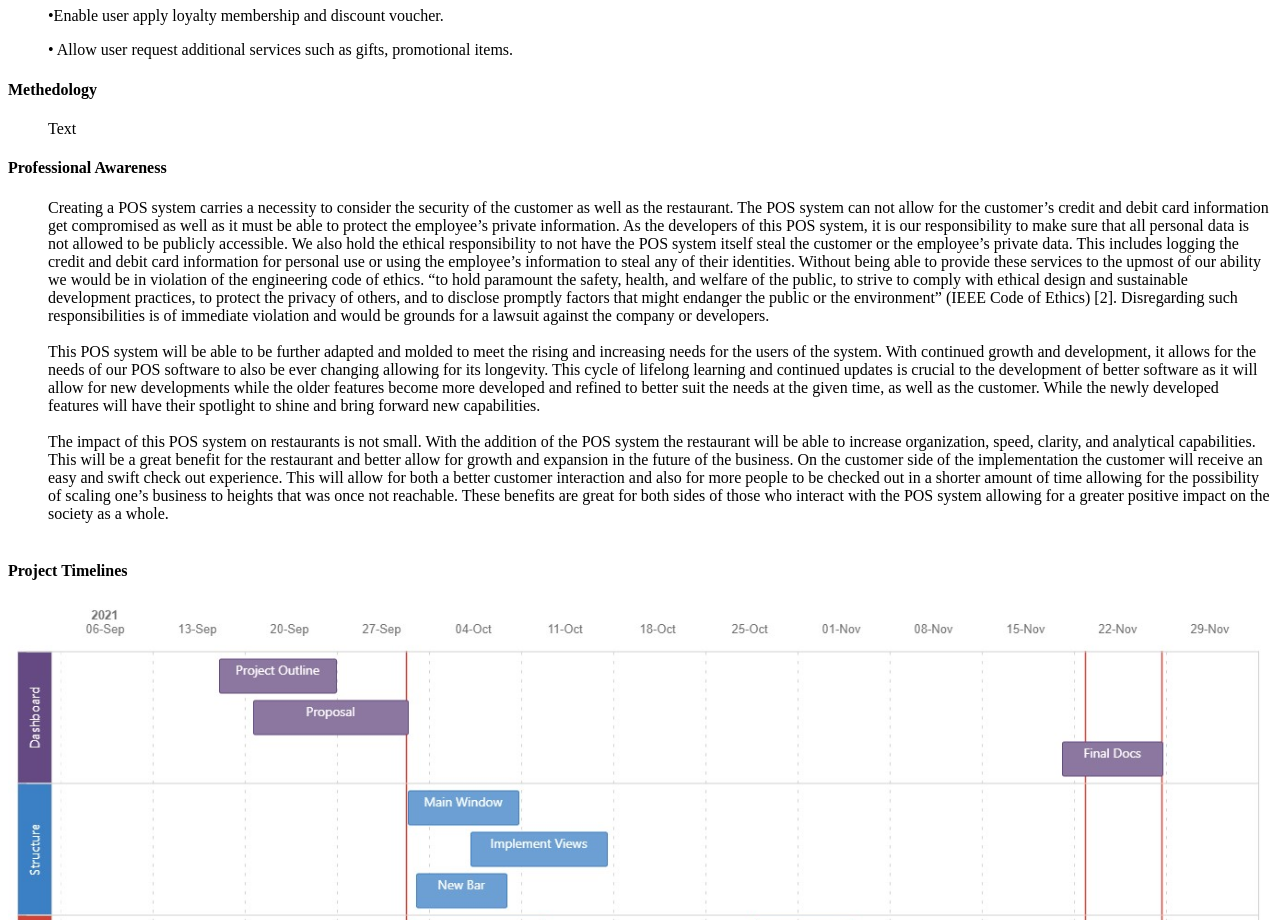
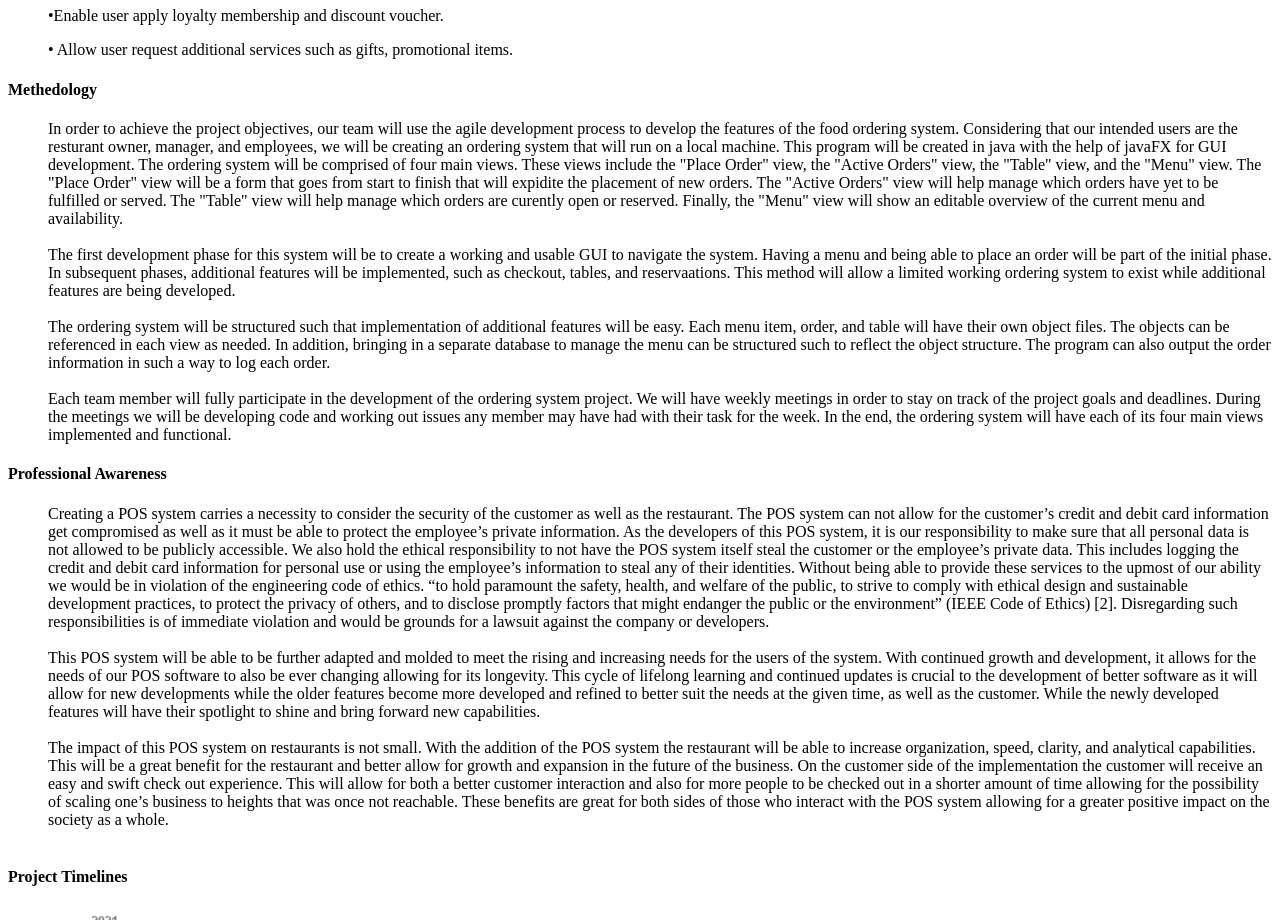
Before and after one commit to dlozovskiy/CIS434_Fall2021_G7, a plain HTML site: page Proposal/html_source_file/CIS_434/html/(2)Description.html in a window 1280 px wide. Shown: the part 800-1720 px from the top of the page. Drawn offline with Linux system fonts and the light colour scheme.

Commit message:
Methodology

```diff
--- a/Proposal/html_source_file/CIS_434/html/(2)Description.html
+++ b/Proposal/html_source_file/CIS_434/html/(2)Description.html
@@ -31,7 +31,13 @@
 </ul>
 <p><h4>Methedology</h4></p>
 <ul>
-	<p>Text<p/>
+	<p>In order to achieve the project objectives, our team will use the agile development process to develop the features of the food ordering system. Considering that our intended users are the resturant owner, manager, and employees, we will be creating an ordering system that will run on a local machine. This program will be created in java with the help of javaFX for GUI development. The ordering system will be comprised of four main views. These views include the "Place Order" view, the "Active Orders" view, the "Table" view, and the "Menu" view. The "Place Order" view will be a form that goes from start to finish that will expidite the placement of new orders. The "Active Orders" view will help manage which orders have yet to be fulfilled or served. The "Table" view will help manage which orders are curently open or reserved. Finally, the "Menu" view will show an editable overview of the current menu and availability.
+
+	<br></br>The first development phase for this system will be to create a working and usable GUI to navigate the system. Having a menu and being able to place an order will be part of the initial phase. In subsequent phases, additional features will be implemented, such as checkout, tables, and reservaations. This method will allow a limited working ordering system to exist while additional features are being developed.
+
+	<br></br>The ordering system will be structured such that implementation of additional features will be easy. Each menu item, order, and table will have their own object files. The objects can be referenced in each view as needed. In addition, bringing in a separate database to manage the menu can be structured such to reflect the object structure. The program can also output the order information in such a way to log each order.
+
+	<br></br>Each team member will fully participate in the development of the ordering system project. We will have weekly meetings in order to stay on track of the project goals and deadlines. During the meetings we will be developing code and working out issues any member may have had with their task for the week. In the end, the ordering system will have each of its four main views implemented and functional.<p/>
 
 </ul>
 <p><h4>Professional Awareness</h4></p>
```
